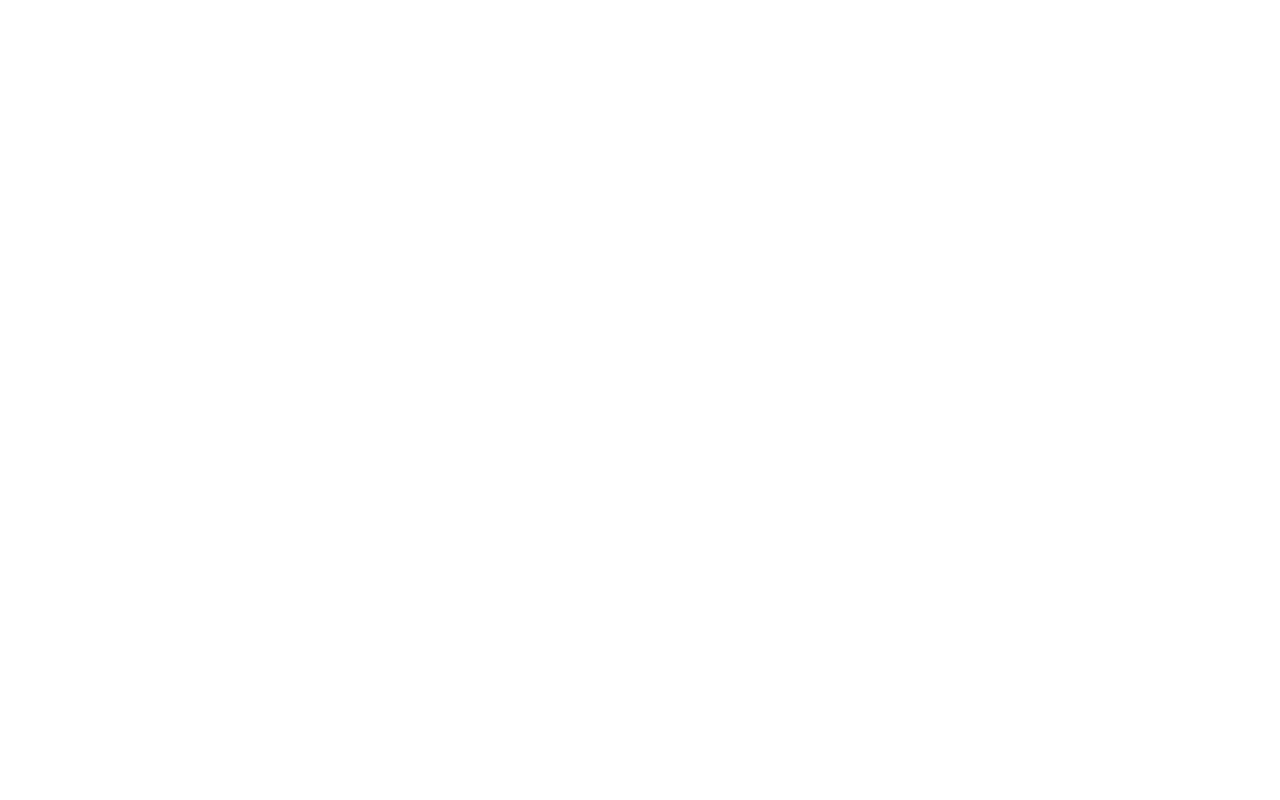
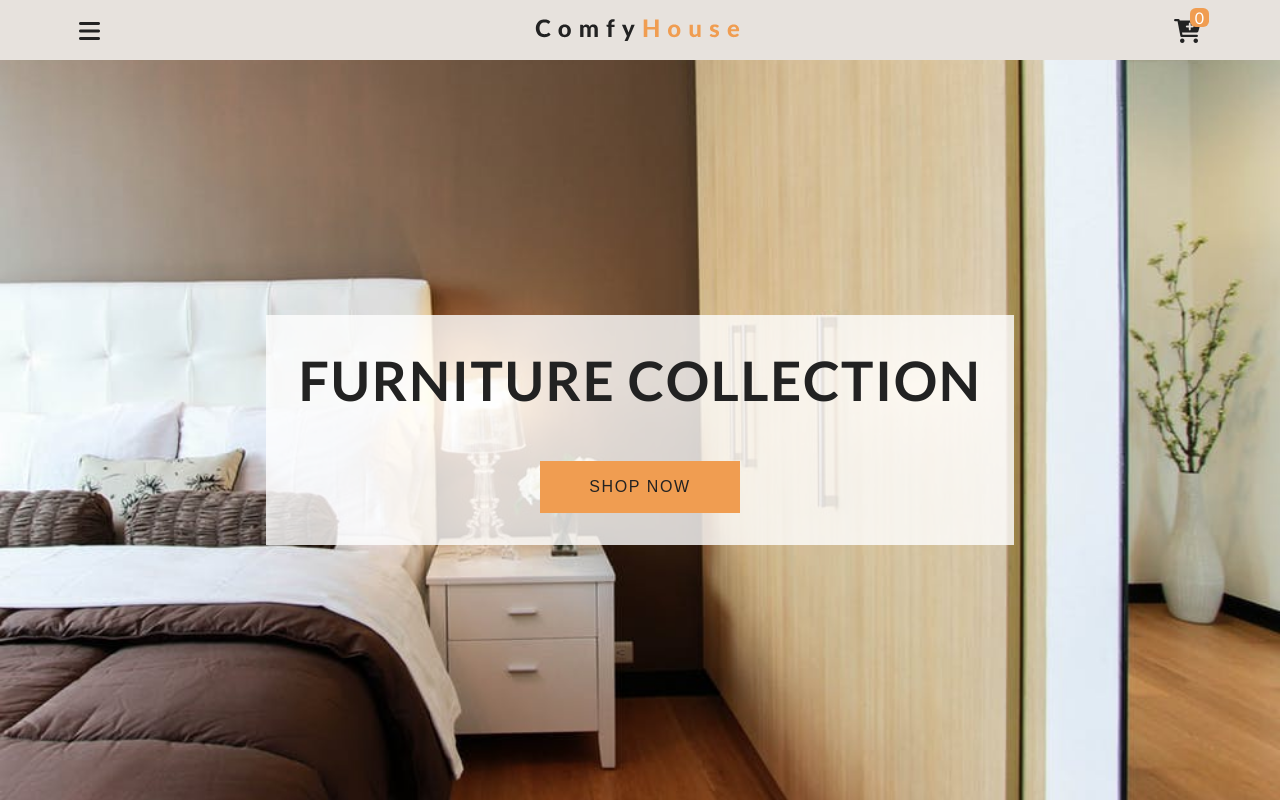
Before and after one commit to ranawp/shopping-cart-with-javascript, a plain HTML site: page index.html in a window 1280 px wide. Drawn offline with Linux system fonts and the light colour scheme.

Commit message:
navbar and hero section added

```diff
--- a/index.html
+++ b/index.html
@@ -6,11 +6,39 @@
     <meta http-equiv="X-UA-Compatible" content="IE=edge">
     <meta name="viewport" content="width=device-width, initial-scale=1.0">
     <title>Shopping-Cart</title>
+    <link rel="stylesheet" href="https://cdnjs.cloudflare.com/ajax/libs/font-awesome/6.2.1/css/all.min.css"
+        integrity="sha512-MV7K8+y+gLIBoVD59lQIYicR65iaqukzvf/nwasF0nqhPay5w/9lJmVM2hMDcnK1OnMGCdVK+iQrJ7lzPJQd1w=="
+        crossorigin="anonymous" referrerpolicy="no-referrer" />
     <link rel="stylesheet" href="./main.css">
 </head>
 
 <body>
-
+    <!-- navbar -->
+    <nav class="navbar">
+        <div class="navbar-center">
+            <span class="nav-icon">
+                <i class="fas fa-bars"></i>
+            </span>
+            <img src="./images/logo.svg" alt="store logo" />
+            <div class="cart-btn">
+                <span class="nav-icon">
+                    <i class="fas fa-cart-plus"></i>
+                </span>
+                <div class="cart-items">0</div>
+            </div>
+        </div>
+    </nav>
+    <!-- end of nav -->
+    <!-- start of hero -->
+    <header class="hero">
+        <div class="banner">
+            <h1 class="banner-title">
+                furniture collection
+            </h1>
+            <button class="banner-btn">Shop Now</button>
+        </div>
+    </header>
+    <!-- end of hero -->
 
     <script src="./index.js"></script>
 </body>
```
Also changed, not shown: main.css (+36 -0 lines).
